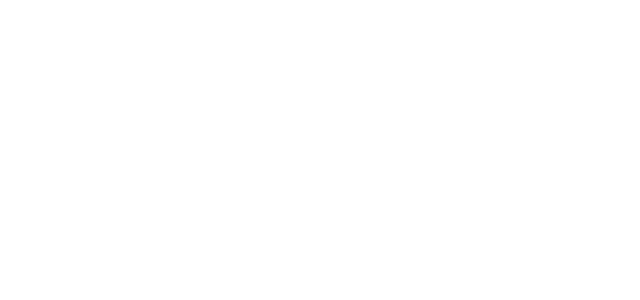
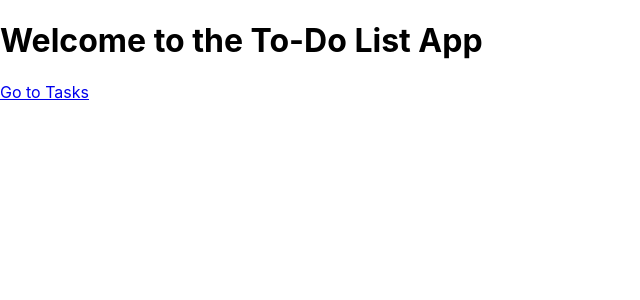
Before and after one commit to flynncostello/Social-Media-Messaging-App, a React (Create React App) app in the folder client/: page / in a window 1280 px wide. Before the commit this address had no page. Shown: the top 300 px of the page, without its empty margins (0-640 px from the left). Built offline with nearby package versions, Linux system fonts and the light colour scheme.

Commit message:
added root package.json and fixed save task bug

```diff
--- a/client/src/App.js
+++ b/client/src/App.js
@@ -6,12 +6,14 @@ import { Provider } from 'react-redux';
 import { store } from './store/store';
 import Tasks from './components/tasks/Tasks';
 import TaskPage from './components/tasks/TaskPage';
+import Home from './components/home/Home';
 
 export default function App() {
   return (
     <Provider store={store}>
       <Router>
         <Routes>
+          <Route path="/" element={<Home/>}/>
           <Route path="/tasks" element={<Tasks/>}/>
           <Route path="/tasks/:task_id" element={<TaskPage/>}/>
         </Routes>
--- a/client/src/components/home/Home.js
+++ b/client/src/components/home/Home.js
@@ -0,0 +1,13 @@
+import React from 'react';
+import { Link } from 'react-router-dom';
+
+const Home = () => {
+  return (
+    <div>
+      <h1>Welcome to the To-Do List App</h1>
+      <Link to="/tasks">Go to Tasks</Link>
+    </div>
+  );
+};
+
+export default Home;
--- a/client/src/components/tasks/Task.js
+++ b/client/src/components/tasks/Task.js
@@ -12,14 +12,14 @@ import { useDispatch } from 'react-redux';
 import { updateTaskAsync } from './taskActions';
 
 const Task = ({ task, handleDeleteTask }) => {
-    const { title, description } = task;
-    const [completed, setCompleted] = useState(false);
+    const { title, description, completed } = task;
+    //const [completed, setCompleted] = useState(false);
 
     const dispatch = useDispatch();
 
     const handleCheckboxChange = (e) => {
         e.stopPropagation();
-        setCompleted(!completed);
+        //setCompleted(!completed);
         const updatedTask = { ...task, completed: !completed };
         dispatch(updateTaskAsync(task.task_id, updatedTask));
     };
--- a/client/src/components/tasks/Tasks.js
+++ b/client/src/components/tasks/Tasks.js
@@ -10,13 +10,13 @@ import './Tasks.css';
 const Tasks = () => {
   const dispatch = useDispatch();
   const tasksState = useSelector(selectTasks);
-  const { tasks_obj, loading } = tasksState;
 
   useEffect(() => {
     // Fetch tasks when the component mounts
     console.log("GETTING TASKS");
     dispatch(fetchTasksAsync());
   }, [dispatch]);
+
 
   const handleDeleteTask = (task) => {
     const taskIdToDelete = task.task_id || task.local_temp_id;
@@ -30,11 +30,11 @@ const Tasks = () => {
   return (
     <div className='tasks-page'>
       <h1 className='tasks-heading'>Tasks</h1>
-      {loading && <p>Loading...</p>}
+      {tasksState.loading && <p>Loading...</p>}
       <div className='tasks-and-create-new-task-container'>
         <div className='tasks-list-container'>
           <ul className='tasks-list'>
-            {Object.values(tasks_obj).map((task) => (
+            {Object.values(tasksState.tasks_obj).map((task) => (
               <Task key={task.task_id || task.local_temp_id} task={task} handleDeleteTask={handleDeleteTask} />
             ))}
           </ul>
--- a/client/src/components/tasks/taskActions.js
+++ b/client/src/components/tasks/taskActions.js
@@ -28,6 +28,7 @@ export const fetchTasksAsync = () => async (dispatch) => {
         const response = await tasksAPI.getTasks();
         if (response.status === 200) {
             const tasks_obj = createObjectFromArray(response.data, 'task_id');
+            //console.log('Tasks fetched:', tasks_obj);
             dispatch(setTasks(tasks_obj)); // Altering state of tasks in slice
         } else {
             console.error('Fetch tasks failed', response.statusText);
--- a/client/src/components/tasks/tasksSlice.js
+++ b/client/src/components/tasks/tasksSlice.js
@@ -12,6 +12,7 @@ const tasksSlice = createSlice({
       // Run whenever we are retrieving all tasks from database and storing them in local state
       const new_tasks_obj = action.payload;
       state.tasks_obj = new_tasks_obj;
+      console.log("STATE TASKS OBJ, ", state.tasks_obj);
       state.loading = false;
     },
     addTask: (state, action) => {
```
Also changed, not shown: package.json (added, +11 -0 lines), 1 other file (tests, documents, lock files or other folders).
